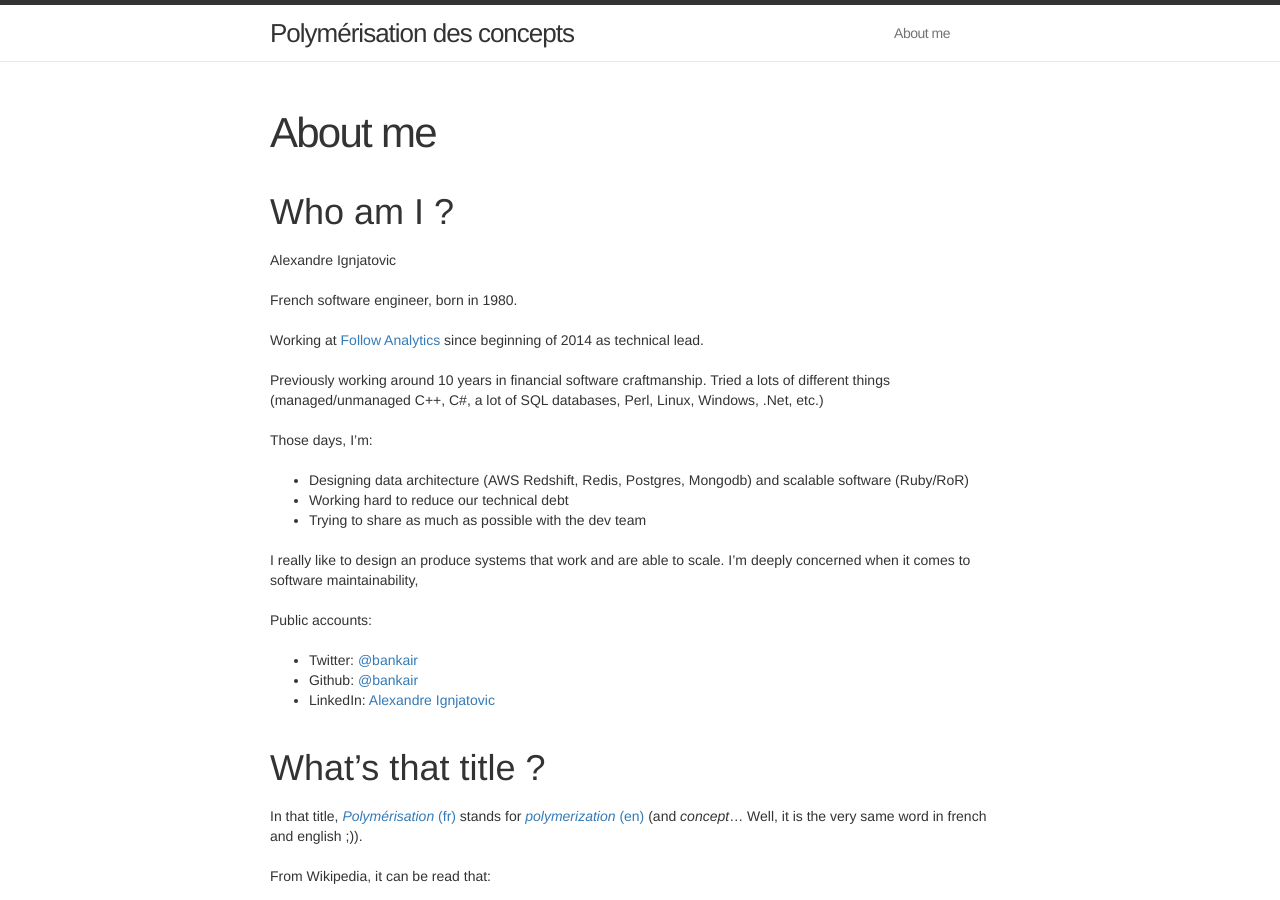
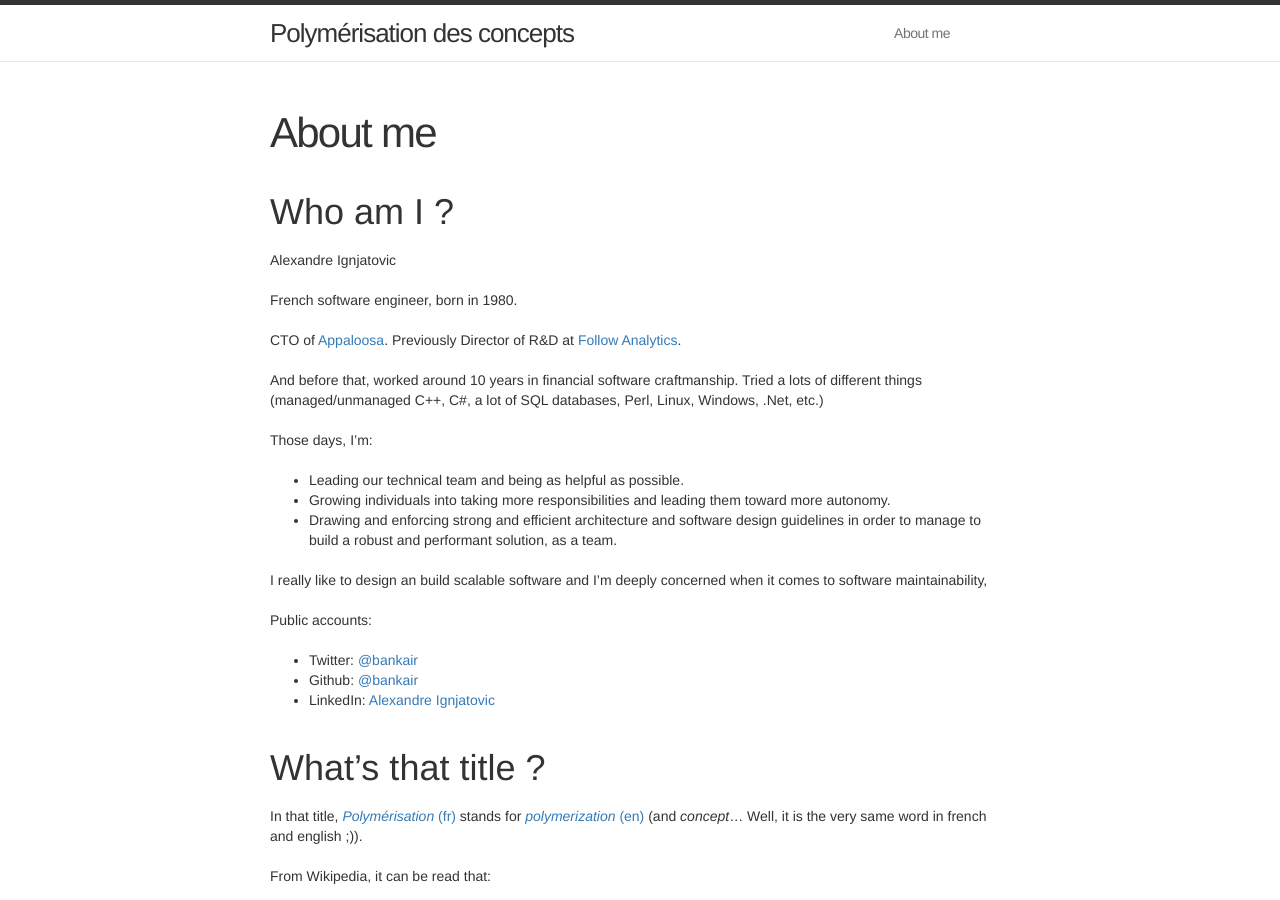
Before and after one commit to bankair/blog, a Jekyll site: the page built from about.md, in a window 1280 px wide and 900 px high. Built offline with Jekyll 4.4.1, drawn with Linux system fonts in a browser that asks for light colours; nearby versions of some CDN libraries.

Commit message:
Update current job

````diff
--- a/about.md
+++ b/about.md
@@ -10,17 +10,18 @@ Alexandre Ignjatovic
 
 French software engineer, born in 1980.
 
-Working at [Follow Analytics](http://followanalytics.com) since beginning of 2014 as technical lead.
+CTO of [Appaloosa](http://appaloosa.io).
+Previously Director of R&D at [Follow Analytics](http://followanalytics.com).
 
-Previously working around 10 years in financial software craftmanship. Tried a lots of different things (managed/unmanaged C++, C#, a lot of SQL databases, Perl, Linux, Windows, .Net, etc.)
+And before that, worked around 10 years in financial software craftmanship. Tried a lots of different things (managed/unmanaged C++, C#, a lot of SQL databases, Perl, Linux, Windows, .Net, etc.)
 
 Those days, I'm:
 
-* Designing data architecture (AWS Redshift, Redis, Postgres, Mongodb) and scalable software (Ruby/RoR)
-* Working hard to reduce our technical debt
-* Trying to share as much as possible with the dev team
+* Leading our technical team and being as helpful as possible.
+* Growing individuals into taking more responsibilities and leading them toward more autonomy.
+* Drawing and enforcing strong and efficient architecture and software design guidelines in order to manage to build a robust and performant solution, as a team.
 
-I really like to design an produce systems that work and are able to scale. I'm deeply concerned when it comes to software maintainability,
+I really like to design an build scalable software and I'm deeply concerned when it comes to software maintainability,
 
 Public accounts:
 
--- a/vim-walkaround.html
+++ b/vim-walkaround.html
@@ -569,7 +569,7 @@ Need to deploy quickly a basic vim config ?
 curl http://polymerisation-des-concepts.fr/vim-config.sh | bash
 ```
 
-[alexandre@followanalytics.com](mailto:alexandre@followanalytics.com)
+[alexandre.ignjatovic@gmail.com](mailto:alexandre.ignjatovic@gmail.com)
 
 https://twitter.com/bankair
 
````
